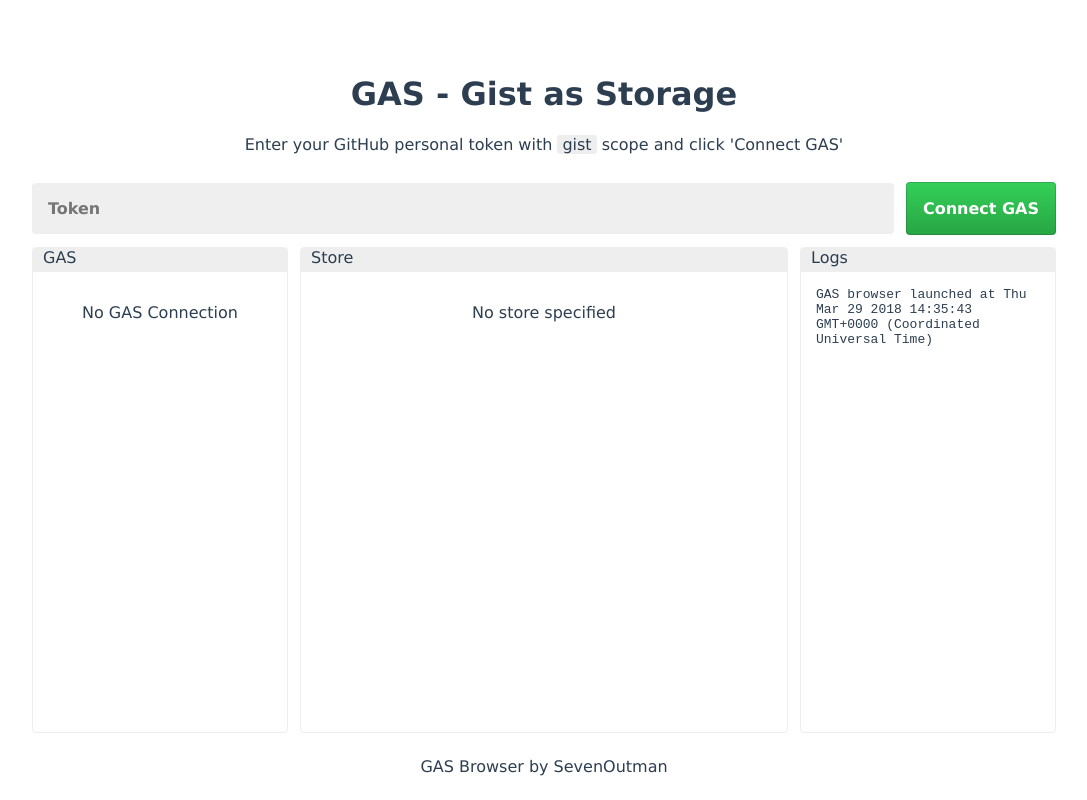
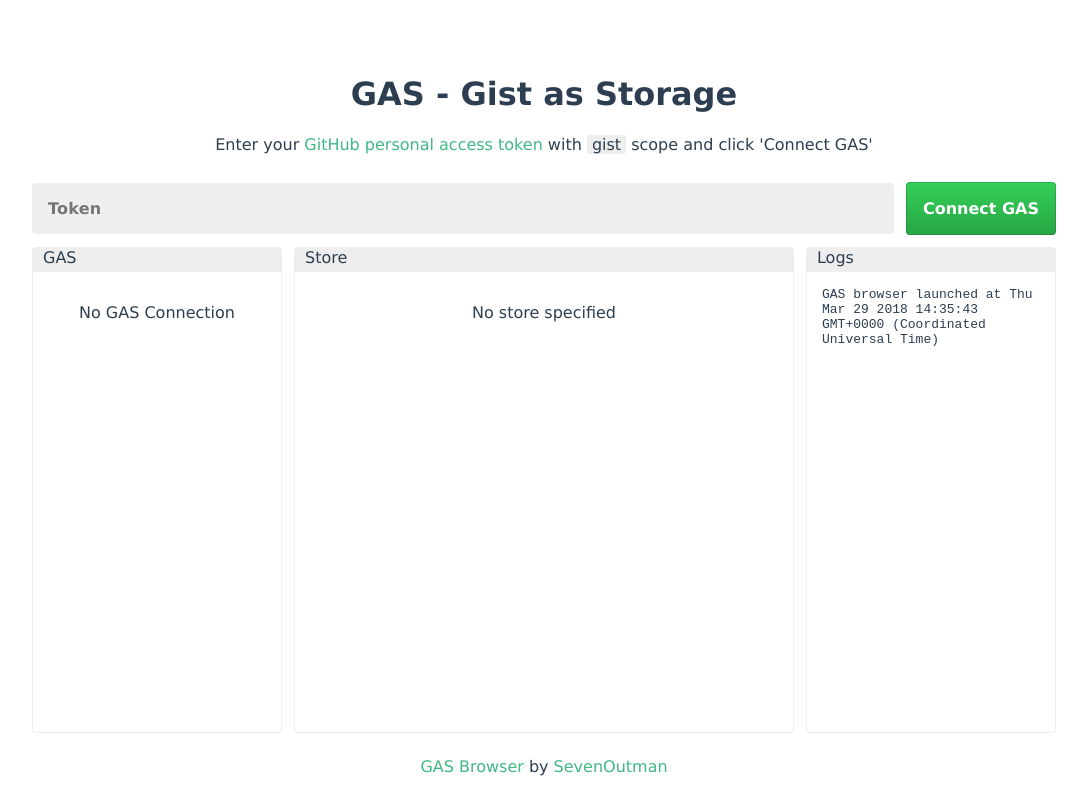
Before and after one commit to SevenOutman/gist-as-storage, a Vue app in the folder demo/: page / in a window 1280 px wide. Shown: the whole page, without its empty margins (96-1183 px from the left). Built offline with nearby package versions, Linux system fonts and the light colour scheme.

Commit message:
add links to demo page

```diff
--- a/demo/src/App.vue
+++ b/demo/src/App.vue
@@ -2,7 +2,7 @@
   <div id="app">
     <header>
       <h1>GAS - Gist as Storage</h1>
-      <p>Enter your GitHub personal token with
+      <p>Enter your <a href="https://github.com/settings/tokens" target="_blank">GitHub personal access token</a> with
       <pre style="display: inline;background: #eee;padding: 0 5px;border-radius: 3px">gist</pre>
       scope and click 'Connect GAS'
       </p>
@@ -11,7 +11,8 @@
       <GASBrowser />
     </main>
     <footer>
-      GAS Browser by SevenOutman
+      <a href="https://github.com/SevenOutman/gist-as-storage/tree/master/demo" target="_blank">GAS Browser</a> by <a
+      href="https://github.com/SevenOutman" target="_blank">SevenOutman</a>
     </footer>
   </div>
 </template>
@@ -41,6 +42,15 @@
     overflow: hidden;
   }
 
+  a {
+    color: #41b883;
+    text-decoration: none;
+
+    &:hover {
+      text-decoration: underline;
+    }
+  }
+
   #app {
     font-family: 'Avenir', Helvetica, Arial, sans-serif;
     -webkit-font-smoothing: antialiased;
@@ -52,7 +62,6 @@
     width: 100vw;
     max-width: 64rem;
     margin: 0 auto;
-
 
     display: flex;
     flex-direction: column;
--- a/demo/src/components/GASBrowser.vue
+++ b/demo/src/components/GASBrowser.vue
@@ -39,6 +39,10 @@
               <td>{{ entry[0]}}</td>
               <td>{{ entry[1]}}</td>
             </tr>
+            <tr>
+              <td contenteditable @change="onKeyChange"></td>
+              <td contenteditable></td>
+            </tr>
           </table>
           <p class="placeholder" v-else>No store specified</p>
         </div>
@@ -69,6 +73,9 @@
       }
     },
     methods: {
+      onKeyChange(e) {
+        console.log(e)
+      },
       log(message) {
         this.logs.push(message)
       },
@@ -115,15 +122,20 @@
         border: none;
         outline: none;
 
+
         padding: 16px;
         border-radius: 4px;
         background-color: rgb(239, 239, 239);
 
         font-size: 16px;
         font-weight: 600;
+        letter-spacing: 0.015625em;
 
         &[readonly] {
           color: #888;
+        }
+        &[type="password"] {
+          letter-spacing: .5em;
         }
 
         ::-webkit-input-placeholder {
@@ -201,8 +213,31 @@
             line-height: 1.5;
             li {
               padding-left: 1em;
+              cursor: pointer;
+              &:hover {
+                background: #f6f8fa;
+              }
               &.current {
                 background: #f6f8fa;
+                position: relative;
+                &::before {
+                  content: ' ';
+                  position: absolute;
+                  width: 6px;
+                  height: 6px;
+                  border-radius: 50%;
+                  top: 50%;
+                  left: 5px;
+                  margin-top: -3px;
+                  display: block;
+                  background: rgba(255, 255, 255, 1);
+                  box-shadow: inset 0 0 10px 2px rgba(105, 255, 135, 1), 0 0 8px 1px rgba(117, 255, 182, 1);
+                }
+              }
+            }
+            &:hover {
+              li.current:not(:hover) {
+                background-color: transparent;
               }
             }
           }
@@ -210,7 +245,7 @@
       }
 
       .table {
-        flex-grow: 1;
+        width: 50%;
         margin: 0 12px;
         .panel-body {
           padding: 15px 0;
@@ -236,6 +271,7 @@
               }
               &:last-child {
                 border-right: none;
+                width: 60%;
               }
             }
           }
```
Also changed, not shown: 1 other file (tests, documents, lock files or other folders).
